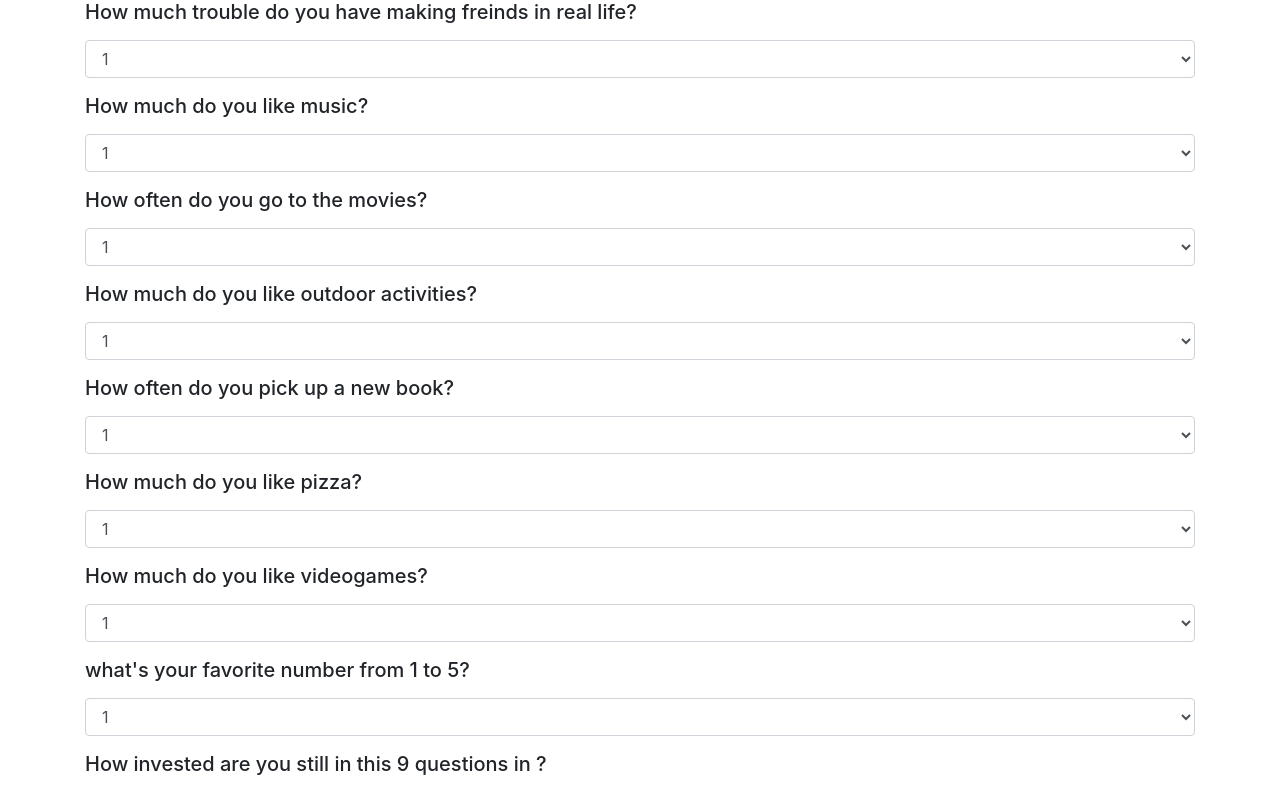
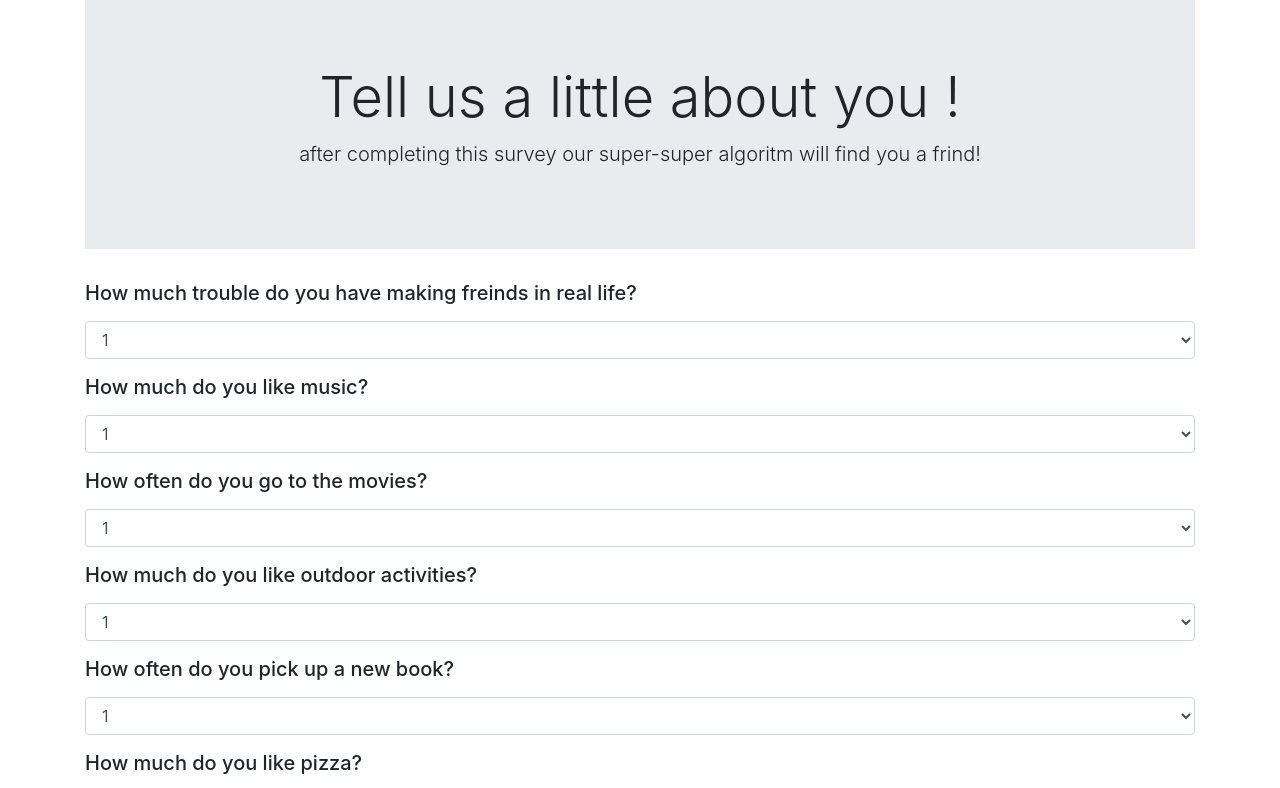
Before and after one commit to Mario-cyber/Friend_Finder, a website: page app/public/survey.html in a window 1280 px wide. Shown: the top 788 px of the page. Drawn offline with nearby package versions, Linux system fonts and the light colour scheme.

Commit message:
Survey html stylized
survey.html stilized properly. jumbotron and submit btn added

```diff
--- a/app/public/survey.html
+++ b/app/public/survey.html
@@ -16,6 +16,17 @@
 
 <body>
     <div class="container">
+
+        <div class="jumbotron jumbotron-fluid">
+            <div class="container">
+                <h2 class="display-4 text-center">Tell us a little about you !</h2>
+                <p class="lead text-center">after completing this survey our super-super algoritm will find you a
+                    frind!
+                </p>
+            </div>
+        </div>
+
+        <div>
             <div class="form-group">
                 <label for="exampleFormControlSelect1">
                     <h5>How much trouble do you have making freinds in real life?</h5>
@@ -137,6 +148,9 @@
                 </select>
             </div>
         </div>
+        <button type="button" class="btn btn-primary btn-lg btn-block">Submit!</button>
+        <br>
+    </div>
 
 </body>
 
```
Lines whose indentation alone changed are shown as unchanged.
